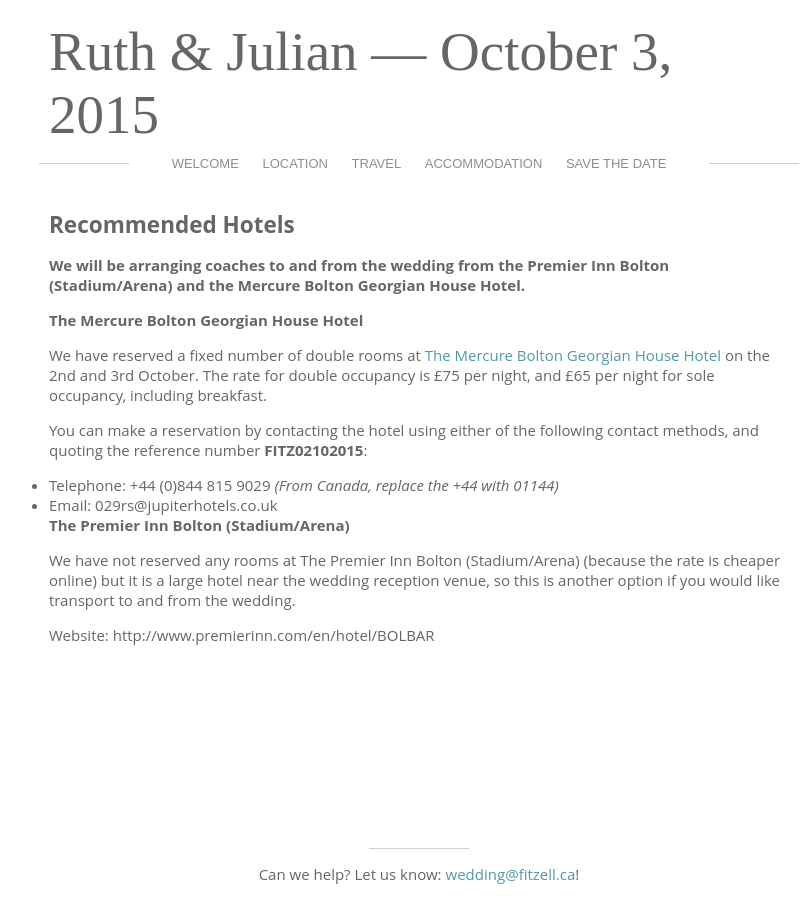
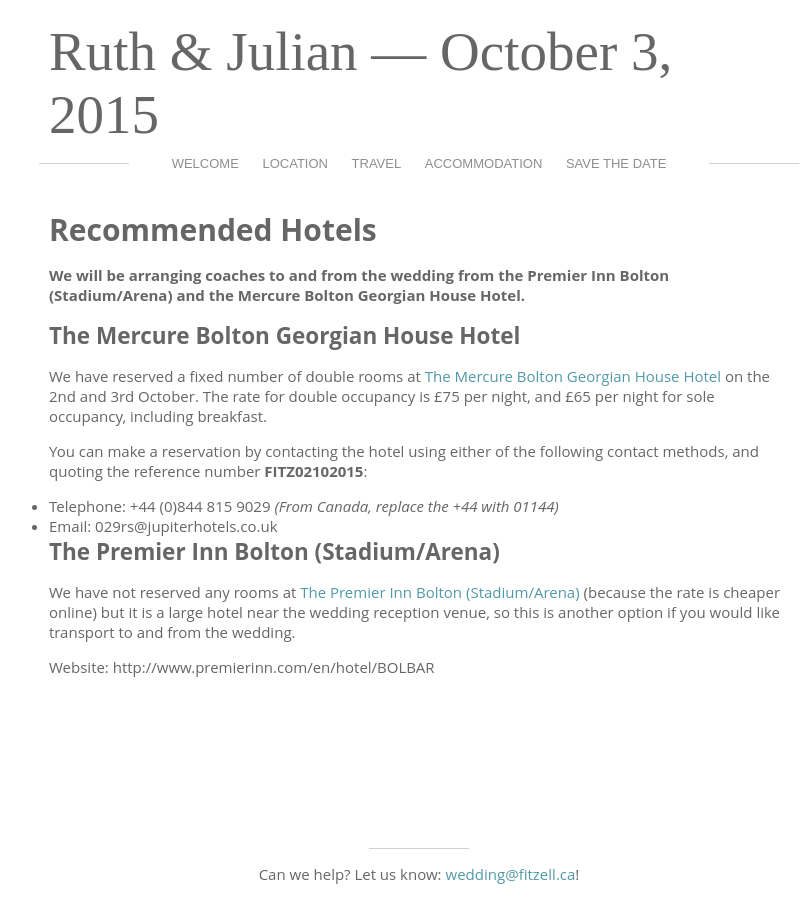
Before and after one commit to jfitzell/weddingsite, a Jekyll site: the page built from accommodation.md, in a window 1280 px wide. Shown: the whole page, without its empty margins (221-1032 px from the left). Built offline with Jekyll 4.4.1, drawn with Linux system fonts in a browser that asks for light colours; some web fonts are replaced.

Commit message:
Changed text

```diff
--- a/accommodation.md
+++ b/accommodation.md
@@ -3,11 +3,12 @@
 layout: default
 ---
 
-## Recommended Hotels
+# Recommended Hotels
 
 **We will be arranging coaches to and from the wedding from the Premier Inn Bolton (Stadium/Arena) and the Mercure Bolton Georgian House Hotel.**
 
-####**The Mercure Bolton Georgian House Hotel**
+
+##**The Mercure Bolton Georgian House Hotel**
 
 We have reserved a fixed number of double rooms at [The Mercure Bolton Georgian House Hotel](http://www.mercurebolton.co.uk/) on the 2nd and 3rd October. The rate for double occupancy is £75 per night, and £65 per night for sole occupancy, including breakfast.
 
@@ -17,10 +18,8 @@
 * Email: 029rs@jupiterhotels.co.uk
 
 
+##**The Premier Inn Bolton (Stadium/Arena)**
 
-
-####**The Premier Inn Bolton (Stadium/Arena)**
-
-We have not reserved any rooms at The Premier Inn Bolton (Stadium/Arena) (because the rate is cheaper online) but it is a large hotel near the wedding reception venue, so this is another option if you would like transport to and from the wedding.
+We have not reserved any rooms at [The Premier Inn Bolton (Stadium/Arena)](http://www.premierinn.com/en/hotel/BOLBAR) (because the rate is cheaper online) but it is a large hotel near the wedding reception venue, so this is another option if you would like transport to and from the wedding.
 
 Website: http://www.premierinn.com/en/hotel/BOLBAR
```
